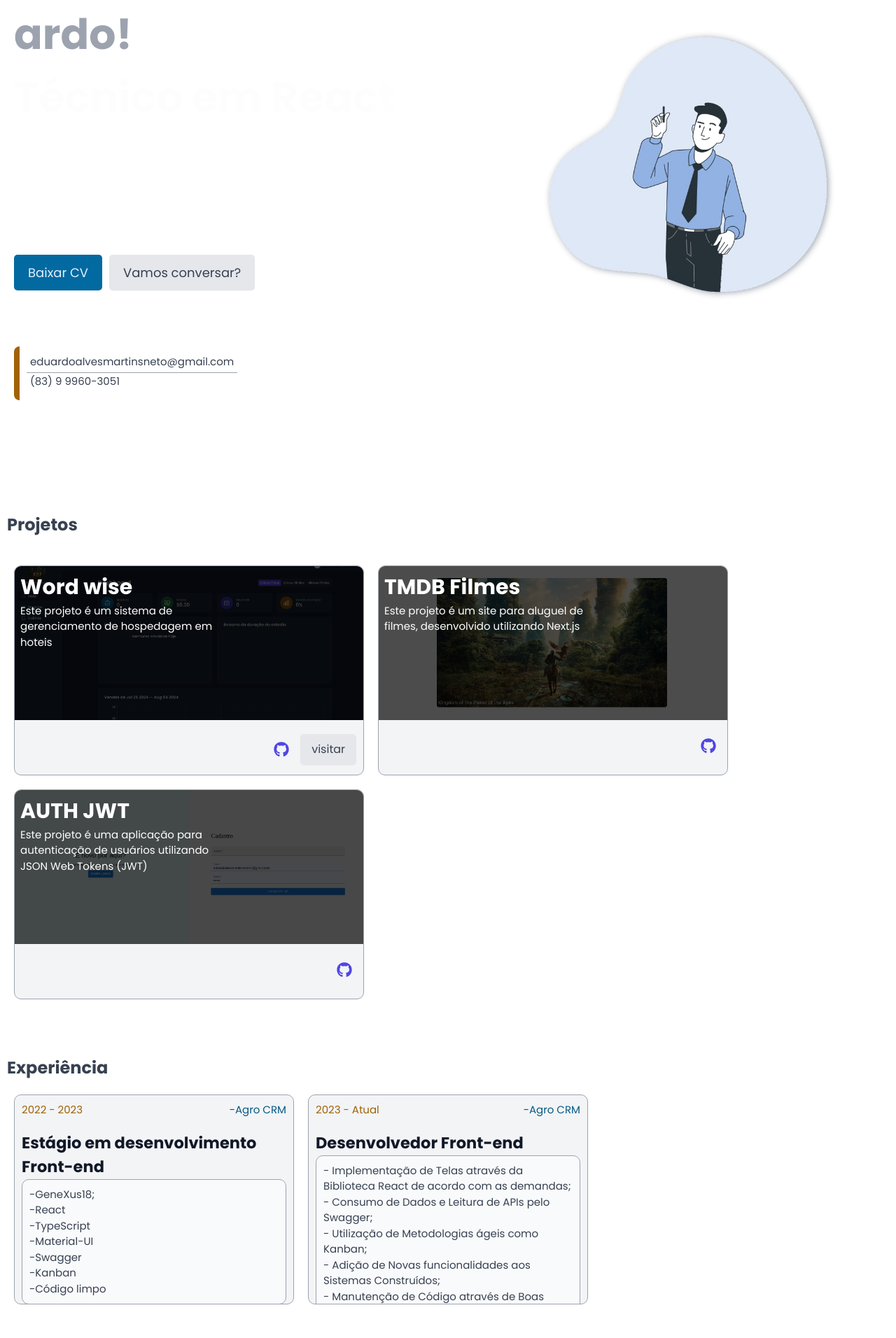
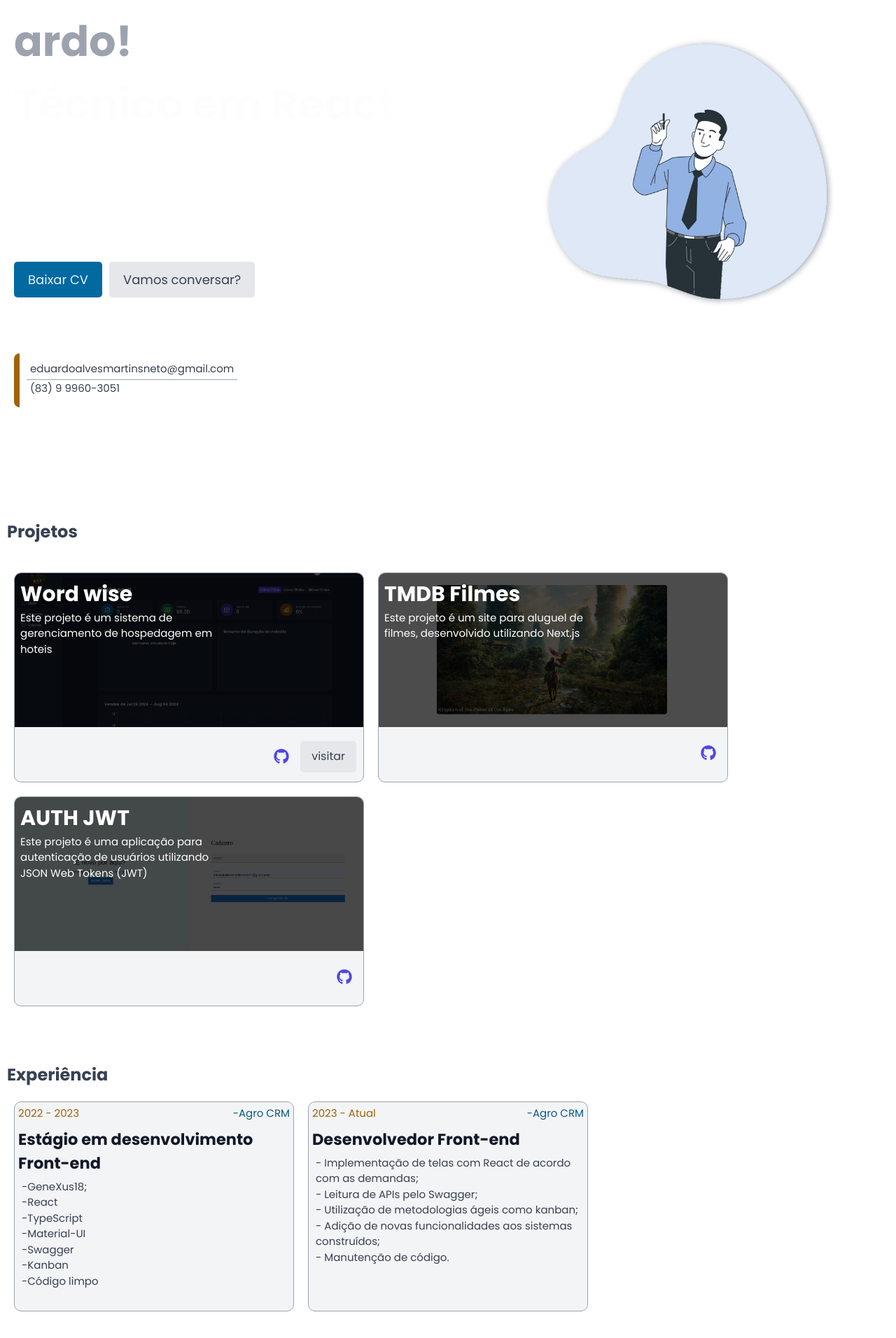
Before and after one commit to eduardo-alves-neto/portifolio, a React (Vite) app: page / in a window 1280 px wide. Shown: the part 196-2108 px from the top of the page at 70% size. Built offline with nearby package versions, Linux system fonts and the light colour scheme; the HTML template or start-up script is replaced by a standard one; a web font is replaced by a local one.

Commit message:
fix: adjusting buttons

```diff
--- a/src/pages/Home/index.tsx
+++ b/src/pages/Home/index.tsx
@@ -20,7 +20,7 @@ export const Home = () => {
 
   return (
     <>
-      <Container  p="10px" mb="100px">
+      <Container p="10px" mb="100px">
         <Content width="60%">
           <div>
             <h1>
@@ -31,22 +31,30 @@ export const Home = () => {
             </h1>
           </div>
           <div className="buttons-content">
-            <Button size="large" variation="primary">
-              <a
-                href="https://hjpiprodssvxevkqrati.supabase.co/storage/v1/object/public/curriculo_file/Curriculo_Eduardo%20(1).pdf?t=2024-08-04T18%3A31%3A46.919Z"
-                download={"Eduardo Martins - CV.pdf"}
-                target="_blank"
-              >
-                Baixar CV
-              </a>
+            <Button
+              size="large"
+              variation="primary"
+              onClick={() =>
+                window.open(
+                  "https://hjpiprodssvxevkqrati.supabase.co/storage/v1/object/public/curriculo_file/Curriculo_Eduardo.pdf?t=2024-09-25T13%3A52%3A42.007Z",
+                  "_blank"
+                )
+              }
+            >
+              Baixar CV
             </Button>
-            <Button size="large" variation="secondary">
-              <a
-                target="_blank"
-                href="https://www.linkedin.com/in/eduardo-alves-0104042ba?utm_source=share&utm_campaign=share_via&utm_content=profile&utm_medium=android_app"
-              >
-                Vamos conversar?
-              </a>
+
+            <Button
+              size="large"
+              variation="secondary"
+              onClick={() =>
+                window.open(
+                  "https://www.linkedin.com/in/eduardo-alves-0104042ba?utm_source=share&utm_campaign=share_via&utm_content=profile&utm_medium=android_app",
+                  "_blank"
+                )
+              }
+            >
+              Vamos conversar?
             </Button>
           </div>
 
@@ -57,6 +65,7 @@ export const Home = () => {
             <p>(83) 9 9960-3051</p>
           </div>
         </Content>
+
         <Content width="40%">
           <div className="img">
             <img src={imageUrl} alt="developer" />
--- a/src/pages/experience/experienceList.ts
+++ b/src/pages/experience/experienceList.ts
@@ -22,10 +22,10 @@ export const experienceList: experienceListProps[] = [
     date: "2023 - Atual",
     position: "Desenvolvedor Front-end",
     enterprise: "-Agro CRM",
-    description: `- Implementação de Telas através da Biblioteca React de acordo com as demandas;
-    - Consumo de Dados e Leitura de APIs pelo Swagger;
-    - Utilização de Metodologias ágeis como Kanban;
-    - Adição de Novas funcionalidades aos Sistemas Construídos;
-    - Manutenção de Código através de Boas Práticas de Código limpo.`,
+    description: `- Implementação de telas com React de acordo com as demandas;
+    - Leitura de APIs pelo Swagger;
+    - Utilização de metodologias ágeis como kanban;
+    - Adição de novas funcionalidades aos sistemas construídos;
+    - Manutenção de código.`,
   },
 ];
--- a/src/pages/experience/index.tsx
+++ b/src/pages/experience/index.tsx
@@ -20,7 +20,7 @@ export const Experience = () => {
                 style={{
                   display: "flex",
                   justifyContent: "space-between",
-                  padding: 10,
+                  padding: 5,
                 }}
               >
                 <CardDescription color="--color-yellow-700">
@@ -32,7 +32,7 @@ export const Experience = () => {
               </div>
               <div
                 style={{
-                  padding: 10,
+                  padding: 5,
                   overflow: "auto",
                 }}
               >
@@ -42,11 +42,11 @@ export const Experience = () => {
                 <CardDescription
                   style={{
                     whiteSpace: "pre-line",
-                    border: "1px solid var(--color-grey-400)",
+                    // border: "1px solid var(--color-grey-400)",
                     borderRadius: "10px",
-                    padding: "10px",
+                    padding: "5px",
                     overflow: "auto",
-                   backgroundColor: "var(--color-grey-50)",
+                  //  backgroundColor: "var(--color-grey-50)",
                   }}
                   color="--color-grey-700"
                 >
--- a/src/shared/layouts/LayoutDefault.tsx
+++ b/src/shared/layouts/LayoutDefault.tsx
@@ -1,5 +1,6 @@
 import styled from "styled-components";
 import React from "react";
+import AnimatedCursor from "react-animated-cursor";
 
 const Container = styled.div`
   padding: 10px;
@@ -20,14 +21,14 @@ interface LayoutDefaultProps {
 export const LayoutDefault = ({ children }: LayoutDefaultProps) => {
   return (
     <Container>
-      {/* <AnimatedCursor
+      <AnimatedCursor
         innerSize={12}
         outerSize={32}
         color="255, 165, 0"
         outerAlpha={0.3}
         innerScale={1.5}
         outerScale={3}
-      /> */}
+      />
       {children}
     </Container>
   );
```
